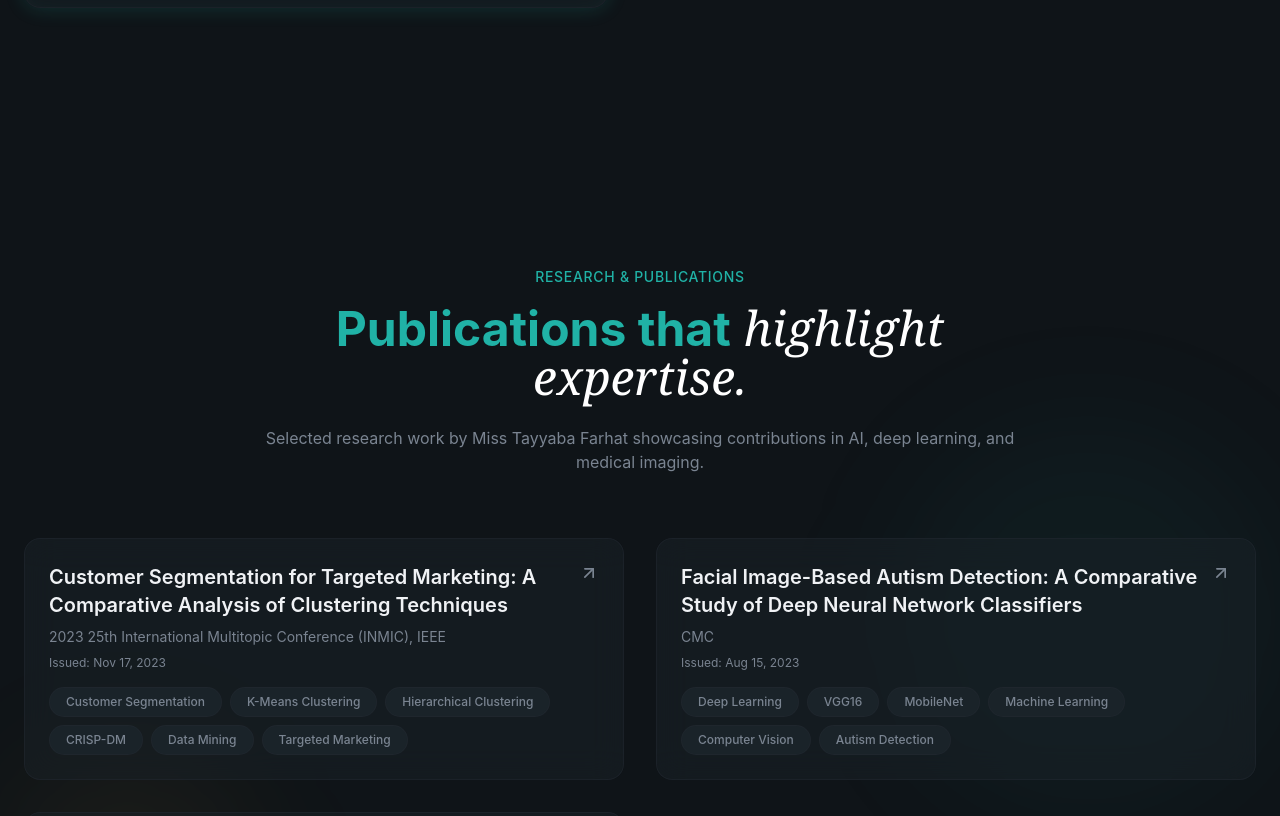
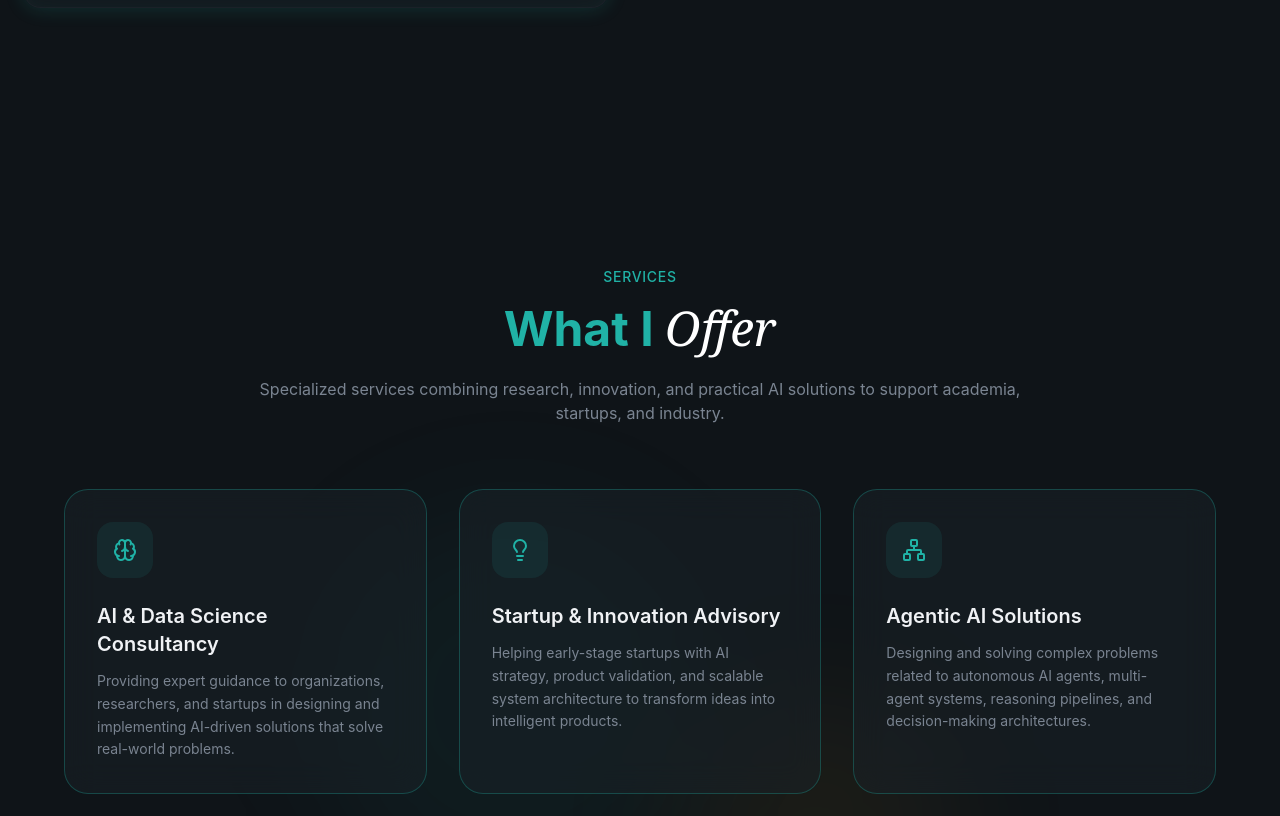
Before and after one commit to abdulwasayhub/mstayyabafarhat-portfolio, a React (Vite) app: page / in a window 1280 px wide. Shown: the part 1980-2796 px from the top of the page. Built offline with nearby package versions, Linux system fonts and the light colour scheme.

Commit message:
Describe what you changed

```diff
--- a/package.json
+++ b/package.json
@@ -1,5 +1,5 @@
 {
-  "name": "dev-personal-portfolio",
+  "name": "tayyaba-portfolio",
   "private": true,
   "version": "0.0.0",
   "type": "module",
--- a/src/App.jsx
+++ b/src/App.jsx
@@ -1,11 +1,12 @@
 import { Navbar } from "@/layout/Navbar";
 import { Hero } from "@/sections/Hero";
 import { About } from "@/sections/About";
+import { Services } from "@/sections/Services";
 import { Projects } from "@/sections/Projects";
 import { Experience } from "@/sections/Experience";
 import { Testimonials } from "@/sections/Testimonials";
 import { Contact } from "@/sections/Contact";
-import { Footer } from "./layout/Footer";
+import { Footer } from "@/layout/Footer";
 
 function App() {
   return (
@@ -14,6 +15,7 @@ function App() {
       <main>
         <Hero />
         <About />
+        <Services />   {/* Services added here */}
         <Projects />
         <Experience />
         <Testimonials />
--- a/src/layout/Navbar.jsx
+++ b/src/layout/Navbar.jsx
@@ -4,6 +4,7 @@ import { useEffect, useState } from "react";
 
 const navLinks = [
   { href: "#about", label: "About" },
+  { href: "#services", label: "Services" },
   { href: "#projects", label: "Publications" },
   { href: "#experience", label: "Experience" },
   { href: "#certificates", label: "Certificates" },
--- /dev/null
+++ b/src/sections/Services.jsx
@@ -0,0 +1,100 @@
+import {
+  Brain,
+  Lightbulb,
+  Network,
+  GraduationCap,
+  Briefcase,
+  Palette,
+} from "lucide-react";
+
+const services = [
+  {
+    icon: Brain,
+    title: "AI & Data Science Consultancy",
+    description:
+      "Providing expert guidance to organizations, researchers, and startups in designing and implementing AI-driven solutions that solve real-world problems.",
+  },
+  {
+    icon: Lightbulb,
+    title: "Startup & Innovation Advisory",
+    description:
+      "Helping early-stage startups with AI strategy, product validation, and scalable system architecture to transform ideas into intelligent products.",
+  },
+  {
+    icon: Network,
+    title: "Agentic AI Solutions",
+    description:
+      "Designing and solving complex problems related to autonomous AI agents, multi-agent systems, reasoning pipelines, and decision-making architectures.",
+  },
+  {
+    icon: Briefcase,
+    title: "AI System Architecture",
+    description:
+      "Designing end-to-end AI architectures including data pipelines, model training workflows, deployment strategies, and scalable ML systems.",
+  },
+  {
+    icon: GraduationCap,
+    title: "Education & Mentorship",
+    description:
+      "Offering academic guidance in Artificial Intelligence, Machine Learning, Deep Learning, research methodology, and project supervision.",
+  },
+  {
+    icon: Palette,
+    title: "Design & Intelligent Applications",
+    description:
+      "Contributing to design-oriented and AI-powered projects including intelligent dashboards, AI interfaces, and human-centered systems.",
+  },
+];
+
+export const Services = () => {
+  return (
+    <section id="services" className="py-32 relative overflow-hidden">
+      {/* Background blur */}
+      <div className="absolute inset-0">
+        <div className="absolute top-1/3 left-1/4 w-96 h-96 bg-primary/5 rounded-full blur-3xl" />
+        <div className="absolute bottom-1/4 right-1/4 w-72 h-72 bg-highlight/5 rounded-full blur-3xl" />
+      </div>
+
+      <div className="container mx-auto px-6 relative z-10">
+        {/* Section Header */}
+        <div className="text-center max-w-3xl mx-auto mb-16">
+          <span className="text-secondary-foreground text-sm font-medium tracking-wider uppercase animate-fade-in">
+            Services
+          </span>
+          <h2 className="text-4xl md:text-5xl font-bold mt-4 mb-6 animate-fade-in animation-delay-100 text-secondary-foreground">
+            What I{" "}
+            <span className="font-serif italic font-normal text-white">
+              Offer
+            </span>
+          </h2>
+          <p className="text-muted-foreground animate-fade-in animation-delay-200">
+            Specialized services combining research, innovation, and practical
+            AI solutions to support academia, startups, and industry.
+          </p>
+        </div>
+
+        {/* Services Grid */}
+        <div className="grid sm:grid-cols-2 lg:grid-cols-3 gap-8 max-w-6xl mx-auto">
+          {services.map((service, index) => (
+            <div
+              key={index}
+              className="glass p-8 rounded-3xl border border-primary/30 hover:border-primary/50 transition-all duration-300 animate-fade-in"
+              style={{ animationDelay: `${index * 100}ms` }}
+            >
+              <div className="w-14 h-14 rounded-2xl bg-primary/10 flex items-center justify-center mb-6">
+                <service.icon className="w-6 h-6 text-primary" />
+              </div>
+
+              <h3 className="text-xl font-semibold mb-3">
+                {service.title}
+              </h3>
+              <p className="text-muted-foreground text-sm leading-relaxed">
+                {service.description}
+              </p>
+            </div>
+          ))}
+        </div>
+      </div>
+    </section>
+  );
+};
--- a/src/sections/Testimonials.jsx
+++ b/src/sections/Testimonials.jsx
@@ -81,6 +81,7 @@ export const Testimonials = () => {
               <div className="flex gap-2">
                 {certificates.map((_, idx) => (
                   <button
+                    key={idx}
                     onClick={() => setActiveIdx(idx)}
                     className={`w-2 h-2 rounded-full transition-all duration-300 ${
                       idx === activeIdx
```
